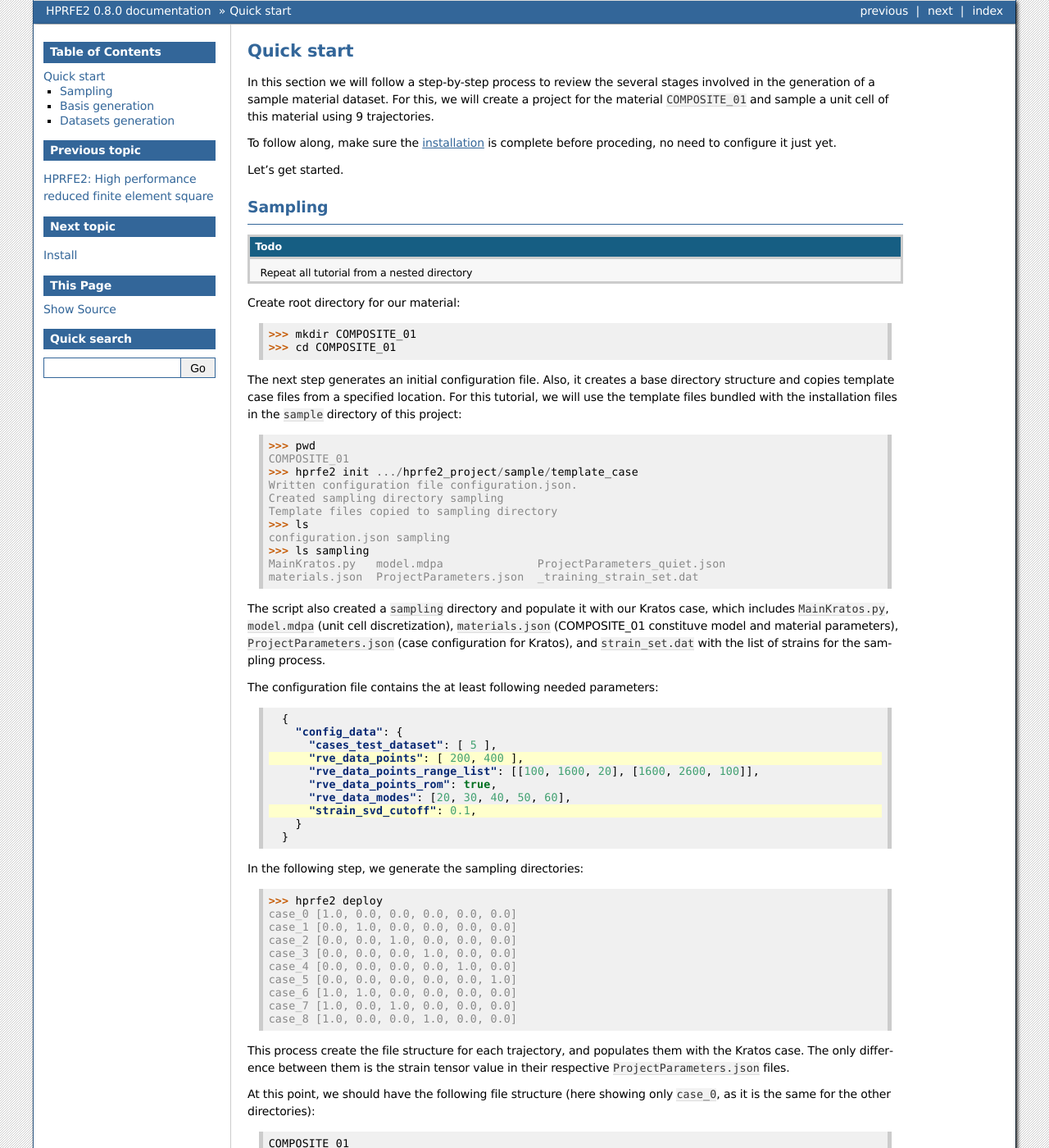
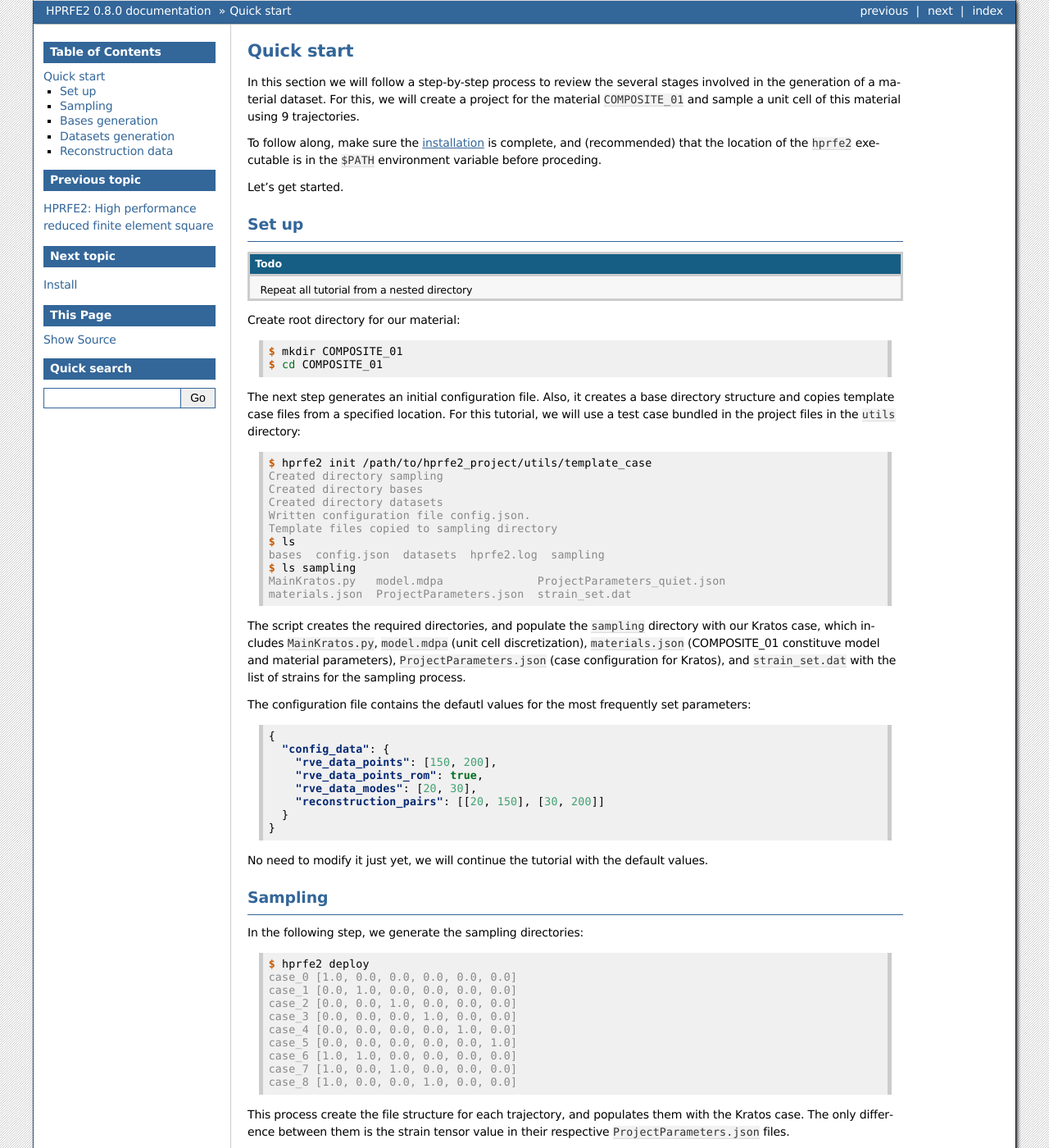
Before and after one commit to marandra/hprfe2, a Sphinx documentation site: the page built from docs/source/getstarted.rst, in a window 1280 px wide and 1400 px high. Shown: the whole window at 82% size. Built offline with Sphinx 7.4.7, drawn with Linux system fonts in a browser that asks for light colours; some of the changed text lies outside the part shown.

Commit message:
Update documentation

```diff
--- a/docs/source/getstarted.rst
+++ b/docs/source/getstarted.rst
@@ -1,69 +1,83 @@
 Quick start
 ===========
 
-In this section we will follow a step-by-step process to review the several stages involved in the generation of a sample material dataset.
-For this, we will create a project for the material ``COMPOSITE_01`` and sample a unit cell of this material using 9 trajectories.
+In this section we will follow a step-by-step process to review the several
+stages involved in the generation of a material dataset.
+For this, we will create a project for the material ``COMPOSITE_01`` and
+sample a unit cell of this material using 9 trajectories.
 
-To follow along, make sure the :ref:`installation <install>` is complete before proceding, no need to configure it just yet.
+To follow along, make sure the :ref:`installation <install>` is complete,
+and (recommended) that the location of the ``hprfe2`` executable is in the
+``$PATH`` environment variable before proceding.
 
 Let's get started.
 
-Sampling
---------
+Set up
+-------
 
 .. todo::
    Repeat all tutorial from a nested directory
 
 
-Create root directory for our material::
+Create root directory for our material:
 
-  >>> mkdir COMPOSITE_01
-  >>> cd COMPOSITE_01
+.. code-block:: console
+
+   $ mkdir COMPOSITE_01
+   $ cd COMPOSITE_01
 
 The next step generates an initial configuration file.
-Also, it creates a base directory structure and copies template case files
-from a specified location. For this tutorial, we will use the template files
-bundled with the installation files in the ``sample`` directory of this project::
+Also, it creates a base directory structure and copies template case files from
+a specified location.
+For this tutorial, we will use a test case bundled in the project files in the
+``utils`` directory:
 
-  >>> pwd
-  COMPOSITE_01
-  >>> hprfe2 init .../hprfe2_project/sample/template_case
-  Written configuration file configuration.json.
-  Created sampling directory sampling
+.. code-block:: console
+
+  $ hprfe2 init /path/to/hprfe2_project/utils/template_case
+  Created directory sampling
+  Created directory bases
+  Created directory datasets
+  Written configuration file config.json.
   Template files copied to sampling directory
-  >>> ls
-  configuration.json sampling
-  >>> ls sampling
+  $ ls
+  bases  config.json  datasets  hprfe2.log  sampling
+  $ ls sampling
   MainKratos.py   model.mdpa              ProjectParameters_quiet.json
-  materials.json  ProjectParameters.json  _training_strain_set.dat
+  materials.json  ProjectParameters.json  strain_set.dat
 
-The script also created a ``sampling`` directory and populate it with our
-Kratos case, which includes ``MainKratos.py``, ``model.mdpa`` (unit cell
-discretization), ``materials.json`` (COMPOSITE_01 constituve model and
-material parameters), ``ProjectParameters.json`` (case configuration
-for Kratos), and ``strain_set.dat`` with the list of strains for the
-sampling process.
+The script creates the required directories, and
+populate the ``sampling`` directory with our Kratos case, which includes
+``MainKratos.py``, ``model.mdpa`` (unit cell discretization),
+``materials.json`` (COMPOSITE_01 constituve model and material parameters),
+``ProjectParameters.json`` (case configuration for Kratos),
+and ``strain_set.dat`` with the list of strains for the sampling process.
 
-The configuration file contains the at least following needed parameters:
+The configuration file contains the defautl values for the most frequently
+set parameters:
 
 .. code-block:: json
-  :emphasize-lines: 4,8
 
     {
       "config_data": {
-        "cases_test_dataset": [ 5 ],
-        "rve_data_points": [ 200, 400 ],
-        "rve_data_points_range_list": [[100, 1600, 20], [1600, 2600, 100]],
+        "rve_data_points": [150, 200],
         "rve_data_points_rom": true,
-        "rve_data_modes": [20, 30, 40, 50, 60],
-        "strain_svd_cutoff": 0.1,
+        "rve_data_modes": [20, 30],
+        "reconstruction_pairs": [[20, 150], [30, 200]]
       }
     }
 
+No need to modify it just yet, we will continue the tutorial with the default
+values.
 
-In the following step, we generate the sampling directories::
+Sampling
+--------
 
-  >>> hprfe2 deploy
+In the following step, we generate the sampling directories:
+
+.. code-block:: console
+
+  $ hprfe2 deploy
   case_0 [1.0, 0.0, 0.0, 0.0, 0.0, 0.0]
   case_1 [0.0, 1.0, 0.0, 0.0, 0.0, 0.0]
   case_2 [0.0, 0.0, 1.0, 0.0, 0.0, 0.0]
@@ -79,7 +93,10 @@ and populates them with the Kratos case.
 The only difference between them is the strain tensor value in their respective
 ``ProjectParameters.json`` files.
 
-At this point, we should have the following file structure (here showing only ``case_0``, as it is the same for the other directories)::
+At this point, we should have the following file structure (here showing only
+``case_0``, as it is the same for the other directories):
+
+.. code-block:: console
 
   COMPOSITE_01
   ├── configuration.json
@@ -108,32 +125,127 @@ At this point, we should have the following file structure (here showing only ``
 files in this directories for more complex use.)
 
 We must now run every case.
-In this tutorial, we just enter to each directory and run Kratos::
+In this tutorial, we just enter to each directory and run Kratos:
 
-  >>> pwd
+.. code-block:: console
+
+  $ pwd
   COMPOSITE_01
-  >>> cd sampling
-  >>> cd case_0
-  >>> python3 MainKratos.py
-  >>> cd ..
-  >>> cd case_1
-  >>> python3 MainKratos.py
-  >>> cd ..
+  $ cd sampling
+  $ cd case_0
+  $ python3 MainKratos.py
+  ... (Kratos output omitted) ...
+  $ cd ..
+  $ cd case_1
+  $ python3 MainKratos.py
+  ... (Kratos output omitted) ...
+  $ cd ..
   ...
 
-but in real-life cases we should have our own script for managing the jobs (more on this later).
+but in real-life cases we should have our own script for managing the jobs
+(more on this later).
 
-Basis generation
+Bases generation
 ----------------
-.. note::
-    Add configuration option here.
 
-Aca una muestra de codigo::
+Now we generate the modal bases and the ROC integration points reduced sets,
+as well as other auxiliar files:
 
-  >>> python hola.py
-  Hola.
-  >>> ls
-  lsout
+.. code-block:: console
+
+  $ hprfe2 generate
+  ... (dense output omitted) ...
+
+This step will write output files in the ``bases`` directory:
+
+.. code-block:: console
+
+  $ ls bases
+  bases_ENERGY_FREE_284m.npy
+  bases_R_VALUE_31m.npy
+  bases_STRAIN_FLUCTUANT_255m.npy
+  roc_150ip
+  roc_200ip
+  roc_ROMip
+  sv_ENERGY_FREE_elastic.dat
+  sv_ENERGY_FREE_inelastic.dat
+  sv_R_VALUE_elastic.dat
+  sv_R_VALUE_inelastic.dat
+  sv_STRAIN_FLUCTUANT_elastic.dat
+  sv_STRAIN_FLUCTUANT_inelastic.dat
+
+``bases_STRAIN_FLUCTUANT_255m.npy``,
+``bases_ENERGY_FREE_284m.npy``,
+``bases_R_VALUE_31m.npy``
+are modal bases for strain, energy and r-value, respectively, with
+``sv_*.dat`` files being the modes' corresponding singular values.
+``roc_150ip``, ``roc_200ip`` are the reduced sets of 150 and 200
+integration points, and ``roc_ROMip`` being the complete set for ROM analysis
+(as required in the configuration file).
 
 Datasets generation
 -------------------
+
+In this step, we will create the datasets for all the combinations of number
+of points (150, 200, ROM) and modes (20, 30) required in the configuration.
+
+.. code-block:: console
+
+  $ hprfe2 pack
+  ...
+  Generating datasets/rve_20m_150ip.json
+  Generating datasets/rve_30m_150ip.json
+  Generating datasets/rve_20m_200ip.json
+  Generating datasets/rve_30m_200ip.json
+  Generating datasets/rve_20m_ROMip.json
+  Generating datasets/rve_30m_ROMip.json
+
+The output files are written in the ``datasets`` directory:
+
+.. code-block:: console
+
+  $ ls datasets
+  rve_20m_150ip.json
+  rve_20m_200ip.json
+  rve_20m_ROMip.json
+  rve_30m_150ip.json
+  rve_30m_200ip.json
+  rve_30m_ROMip.json
+
+Reconstruction data
+------------------------------
+
+The following step is generate the correlation matrices required for later
+reconstruction of RVE fields, for the combination of modes and points specified
+in the configuration:
+
+.. code-block:: json
+  :emphasize-lines: 6
+
+    {
+      "config_data": {
+        "rve_data_points": [150, 200],
+        "rve_data_points_rom": true,
+        "rve_data_modes": [20, 30],
+        "reconstruction_pairs": [[20, 150], [30, 200]]
+      }
+    }
+
+.. code-block:: console
+
+  $ hprfe2 resources
+  ... (dense output omitted) ...
+
+Besides the previous files in the ``bases`` directory, we now find the
+correlation matrices
+
+.. code-block:: console
+
+  $ ls datasets
+  ...
+  correlation_r_value_20m_150ip.npy
+  correlation_r_value_20m_200ip.npy
+  correlation_r_value_30m_200ip.npy
+  correlation_strain_20m.npy
+  correlation_strain_30m.npy
+  ...
```
Also changed, not shown: docs/source/usage.rst (+40 -18 lines).
